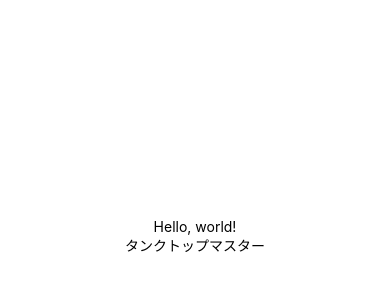
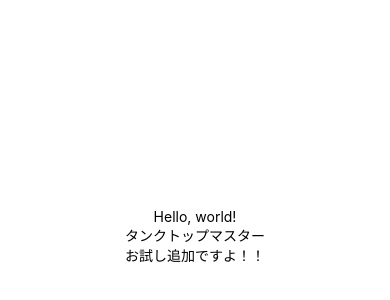
Before and after one commit to Misetsu/MyNewProject, a React Native app: screen / in a window 390 px wide. Shown: the part 186-486 px from the top of the page. Built offline with nearby package versions, Linux system fonts and the light colour scheme.

Commit message:
お試しお試し！！

```diff
--- a/App.jsx
+++ b/App.jsx
@@ -16,6 +16,7 @@ export default class HelloWorldApp extends Component {  //コンポーネント
       <View style={{ flex: 1, justifyContent: "center", alignItems: "center" }}>
         <Text>Hello, world!</Text>
         <Text>タンクトップマスター</Text>
+        <Text>お試し追加ですよ！！</Text>
       </View>
     );
     //<View>はReact Nativeでのレイアウトコンポーネント
```
